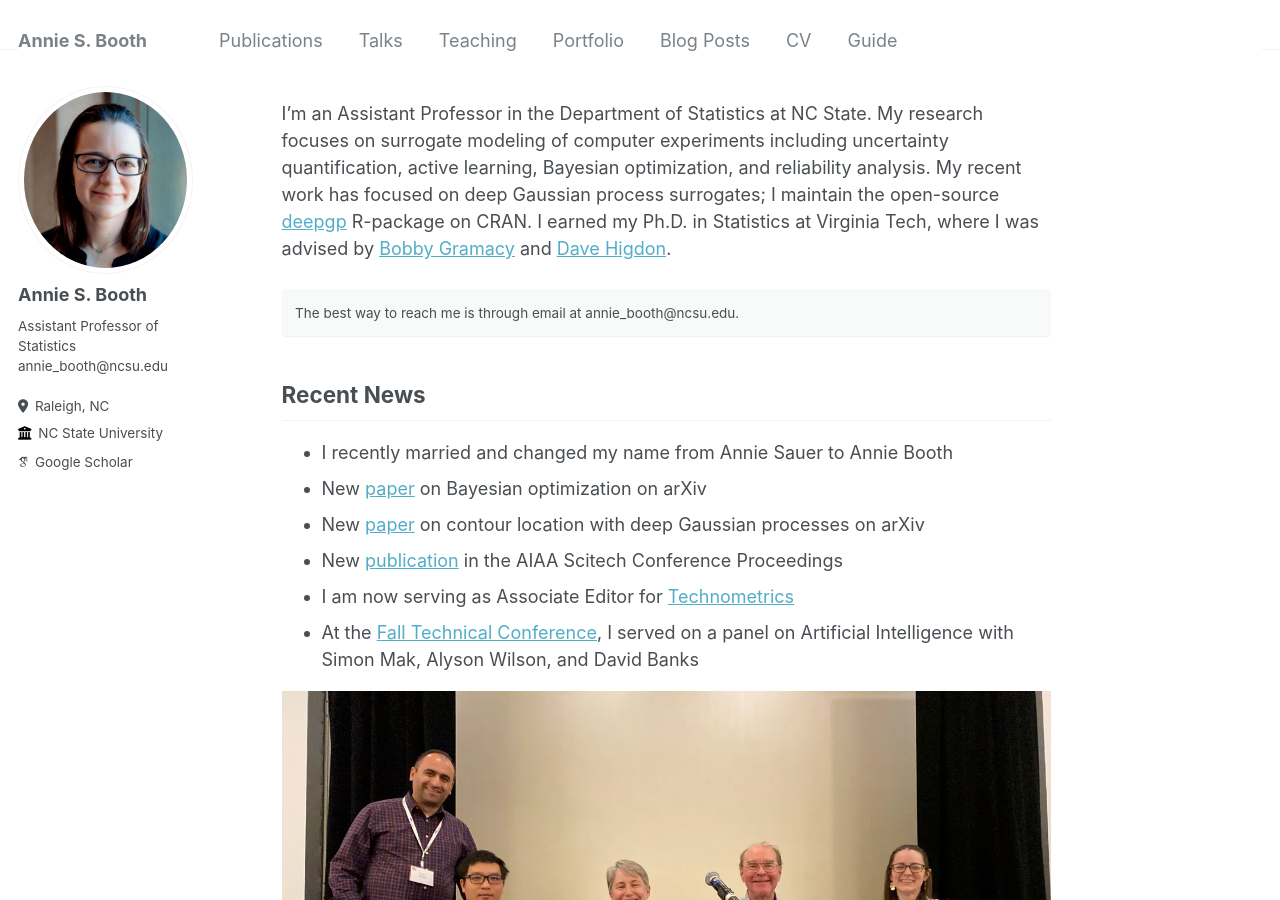
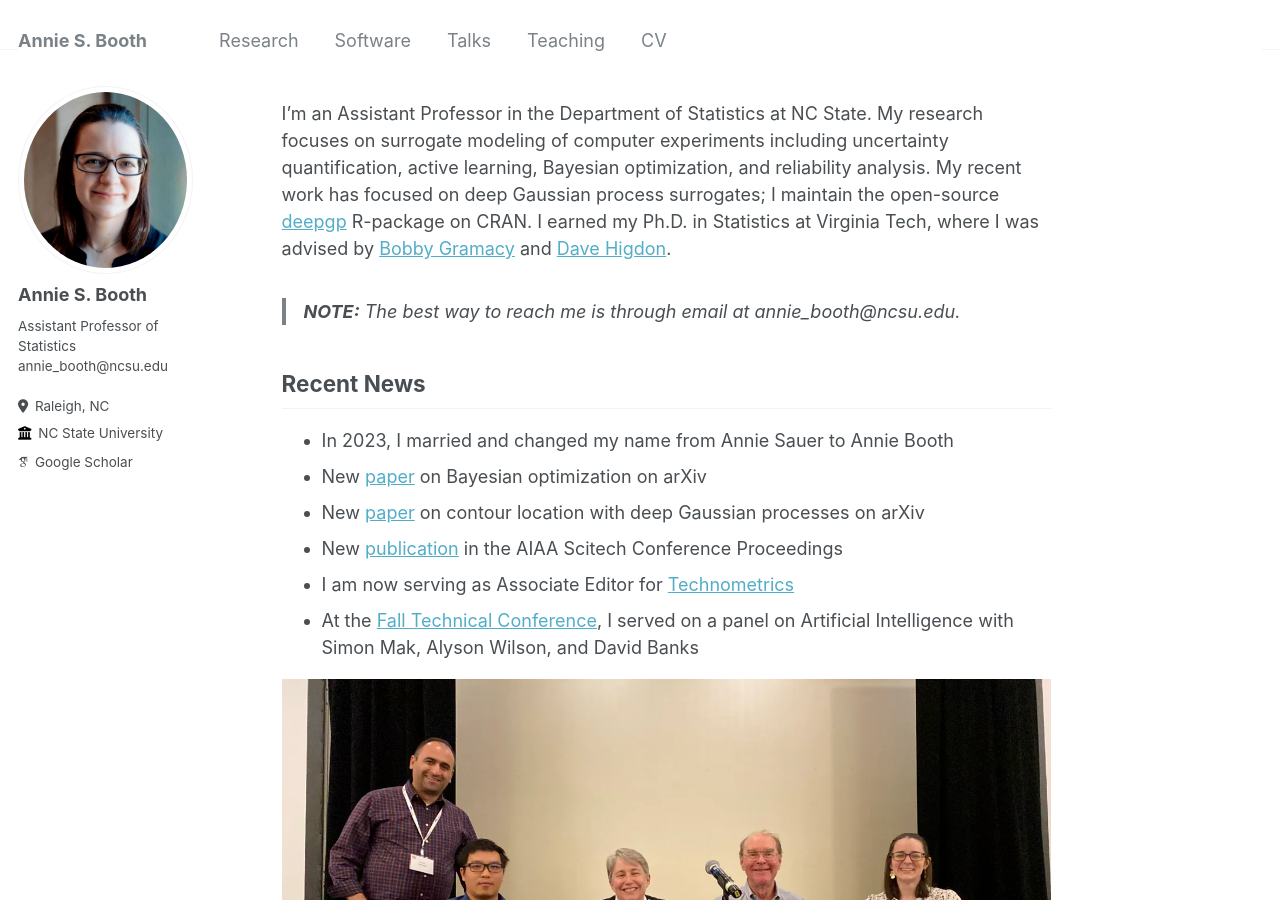
Before and after one commit to anniesbooth/anniesbooth.github.io, a Jekyll site: the page built from _pages/about.md, in a window 1280 px wide and 900 px high. Built offline with Jekyll 4.4.1, drawn with Linux system fonts in a browser that asks for light colours; some web fonts are replaced.

Commit message:
work on navigation

```diff
--- a/_data/navigation.yml
+++ b/_data/navigation.yml
@@ -1,7 +1,10 @@
 # main links links
 main:
-  - title: "Publications"
-    url: /publications/
+  - title: "Research"
+    url: /research/
+
+  - title: "Software"
+    url: /software/
 
   - title: "Talks"
     url: /talks/
@@ -9,14 +12,5 @@ main:
   - title: "Teaching"
     url: /teaching/
 
-  - title: "Portfolio"
-    url: /portfolio/
-
-  - title: "Blog Posts"
-    url: /year-archive/
-
   - title: "CV"
     url: /cv/
-
-  - title: "Guide"
-    url: /markdown/
--- a/_pages/about.md
+++ b/_pages/about.md
@@ -9,14 +9,12 @@ redirect_from:
 
 I'm an Assistant Professor in the Department of Statistics at NC State.  My research focuses on surrogate modeling of computer experiments including uncertainty quantification, active learning, Bayesian optimization, and reliability analysis.  My recent work has focused on deep Gaussian process surrogates; I maintain the open-source [deepgp](https://cran.r-project.org/package=deepgp) R-package on CRAN.   I earned my Ph.D. in Statistics at Virginia Tech, where I was advised by [Bobby Gramacy](https://bobby.johnson-gramacy.com/) and [Dave Higdon](https://www.stat.vt.edu/people/stat-faculty/higdon-david.html).
 
-The best way to reach me is through email at annie_booth@ncsu.edu.
-{: .notice}
-
+> **_NOTE:_** The best way to reach me is through email at annie_booth@ncsu.edu.
 
 Recent News
 ------
 
-* I recently married and changed my name from Annie Sauer to Annie Booth
+* In 2023, I married and changed my name from Annie Sauer to Annie Booth
 * New [paper](https://arxiv.org/pdf/2308.04420.pdf) on Bayesian optimization on arXiv
 * New [paper](https://arxiv.org/pdf/2308.04420.pdf) on contour location with deep Gaussian processes on arXiv
 * New [publication](https://arc.aiaa.org/doi/abs/10.2514/6.2024-0577) in the AIAA Scitech Conference Proceedings
```
Also changed, not shown: _pages/research.md (added, +12 -0 lines), _pages/software.md (added, +7 -0 lines).
